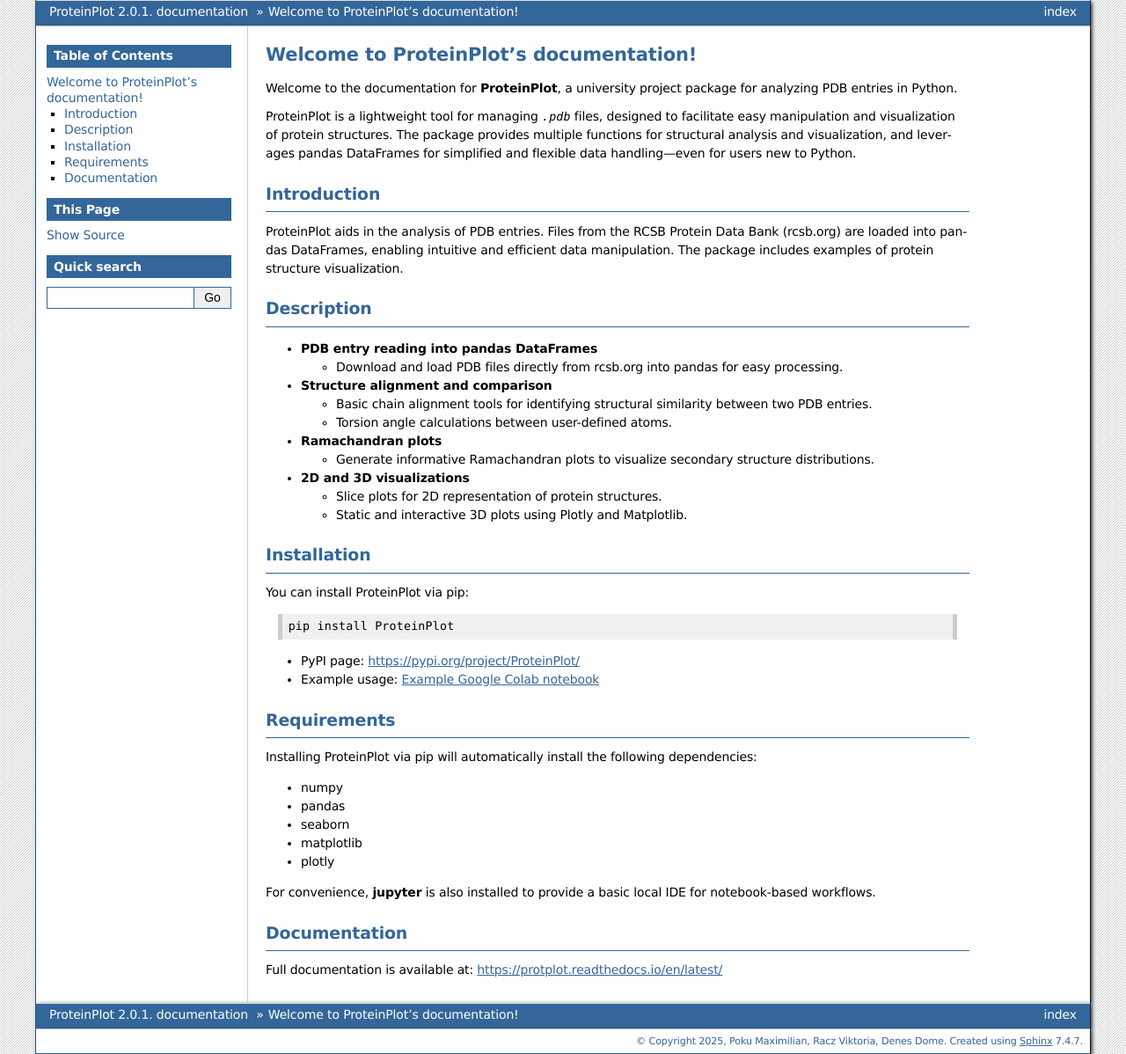
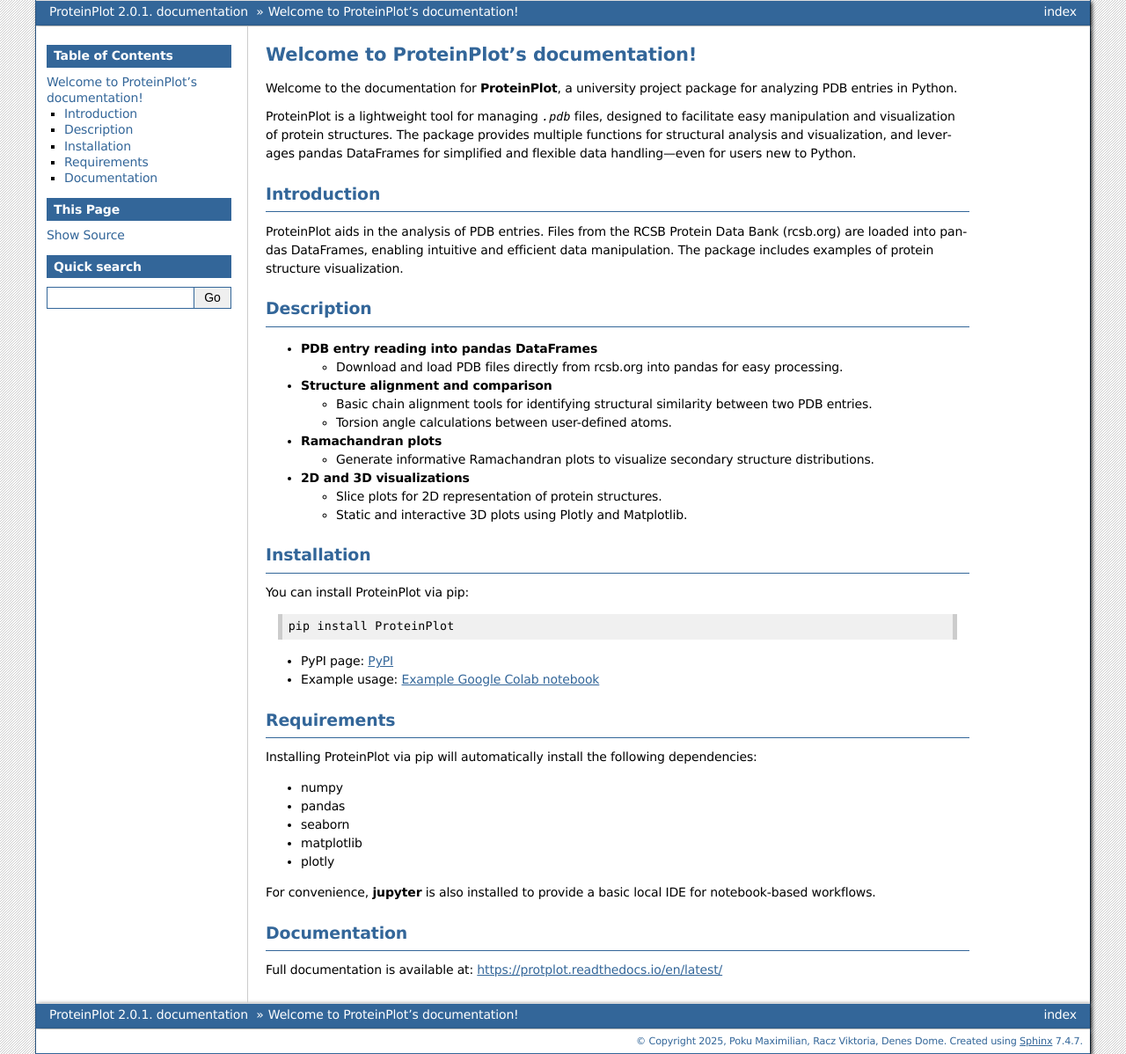
Before and after one commit to racvi7/ProtPlot, a Sphinx documentation site: the page built from docs/index.rst, in a window 1280 px wide. Shown: the whole page at 88% size. Built offline with Sphinx 7.4.7, drawn with Linux system fonts in a browser that asks for light colours; part of the change alters nothing that is shown.

Commit message:
Update index.rst

```diff
--- a/docs/index.rst
+++ b/docs/index.rst
@@ -42,7 +42,7 @@ You can install ProteinPlot via pip:
 
    pip install ProteinPlot
 
-- PyPI page: https://pypi.org/project/ProteinPlot/
+- PyPI page: `PyPI <https://pypi.org/project/ProteinPlot/>`_
 - Example usage: `Example Google Colab notebook <https://colab.research.google.com/drive/1C3GE2vf-RWxhAlUEDwfVW5a6ehMTbhd_?usp=sharing>`_
 
 Requirements
```
